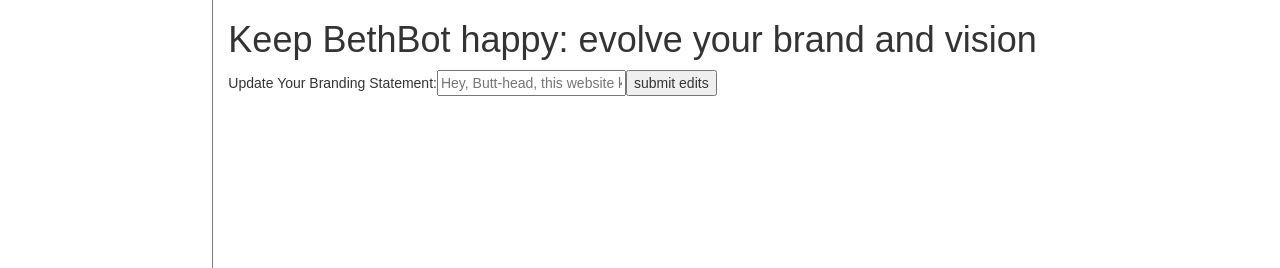
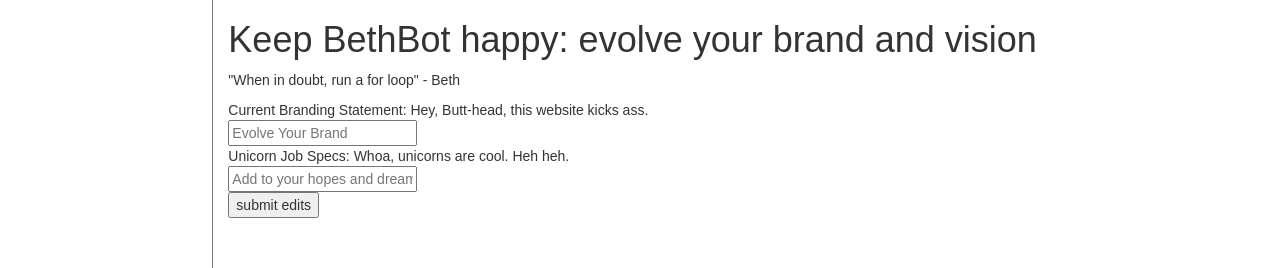
Before and after one commit to willylikestokayak/millertime, a React (Create React App) app in the folder client/: page /userDetailRoute in a window 1280 px wide. Shown: the part 136-404 px from the top of the page. Built offline with nearby package versions, Linux system fonts and the light colour scheme; no server answers.

Commit message:
chad morning commit

```diff
--- a/client/src/UserDetail.js
+++ b/client/src/UserDetail.js
@@ -13,49 +13,50 @@ class UserDetail extends Component {
         brandingStatementToUpdate: '',
         unicornToUpdate: ''
     }
-    this.handleBrandingStatement = this.handleBrandingStatement.bind(this);
-    this.updateBranding = this.updateBranding.bind(this);
-    // console.log("aljfa;ljfa;lgjas; should say beavis .... " + this.state.user.name);
+    this.handleStatementsToUpdate = this.handleStatementsToUpdate.bind(this);
+    this.updateStatements = this.updateStatements.bind(this);
   }
 
-  handleBrandingStatement(e){
-    // var getBrand = e.target.value;
+  handleStatementsToUpdate(e){
     this.setState({
-      brandingStatementToUpdate: e.target.value
-    })
-  //  console.log("....................................." + this.state.user.email);
+      brandingStatementToUpdate: e.target.value,
+      unicornToUpdate: e.target.value
+    });
   }
 
-  updateBranding(e){
-    console.log("lkdslfja;ldkfjas;ldkfj" + this.state);
+  updateStatements(e){
     e.preventDefault()
     var temp;
     temp = this.state.user;
-    console.log("this is the temp var" + temp);
     temp.brandingStatement = this.state.brandingStatementToUpdate;
+    temp.unicornJob = this.state.unicornToUpdate;
     this.setState({
     user: temp
   });
-  // handleUnicorn(e){
-
-  // }
-  // this.brandingStatementToUpdate = this.brandingStatementToUpdate.bind(this);
 }
 
   render() {
-    console.log(this.state.user, "more things to be here");
     return (
         <div>
             <h1>Keep BethBot happy: evolve your brand and vision</h1>
-            <form onSubmit = {this.updateBranding}>
-              Update Your Branding Statement:
-                <input type="text" placeholder={this.state.user.brandingStatement} onChange={(e)=> this.handleBrandingStatement(e)} />
-                {/* <input type="text" placeholder='what makes your unicorn'/>     */}
-                {/* <button onClick={(e) => this.brandingStatementToUpdate(e)}>Save</button> */}
+            <p>"When in doubt, run a for loop" - Beth</p>
+            <form onSubmit = {this.updateStatements}>
+                Current Branding Statement:  {this.state.user.brandingStatement}
+                <br />
+                <input type="text"
+                placeholder="Evolve Your Brand"
+                onChange={(e)=> this.handleStatementsToUpdate(e)} />
+                <br />
+                Unicorn Job Specs: {this.state.user.unicornJob}
+                <br/>
+                <input type="text"
+                placeholder="Add to your hopes and dreams"
+                onChange={(e)=> this.handleStatementsToUpdate(e)} />
+                <br/>
                 <input type="submit" value="submit edits" />
             </form>
         </div>
-    )
+    );
   }
   }
 
```
